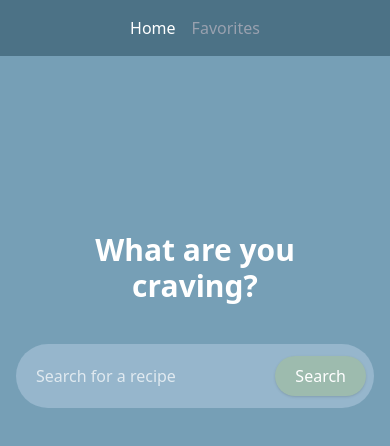
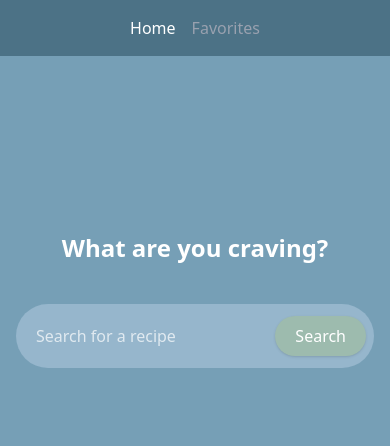
Before and after one commit to TeodorTodorovT/recipe-finder, a React (Vite) app: page / in a window 390 px wide. Shown: the top 446 px of the page. Built offline with nearby package versions, Linux system fonts and the light colour scheme.

Commit message:
quick responsivness fix

```diff
--- a/src/pages/Home.jsx
+++ b/src/pages/Home.jsx
@@ -26,7 +26,7 @@ const Home = () => {
 	return (
 		<div className="bg-background-primery flex flex-col items-center min-h-[calc(100vh-56px)]">
 			<div className="w-full max-w-md p-4 m-30">
-                <p className="text-white text-3xl font-bold text-center p-10">What are you craving?</p>
+                <p className="text-white text-2xl md:text-3xl font-bold text-center p-10">What are you craving?</p>
 				<div className="relative w-full">
 					<input
 						type="text"
```
